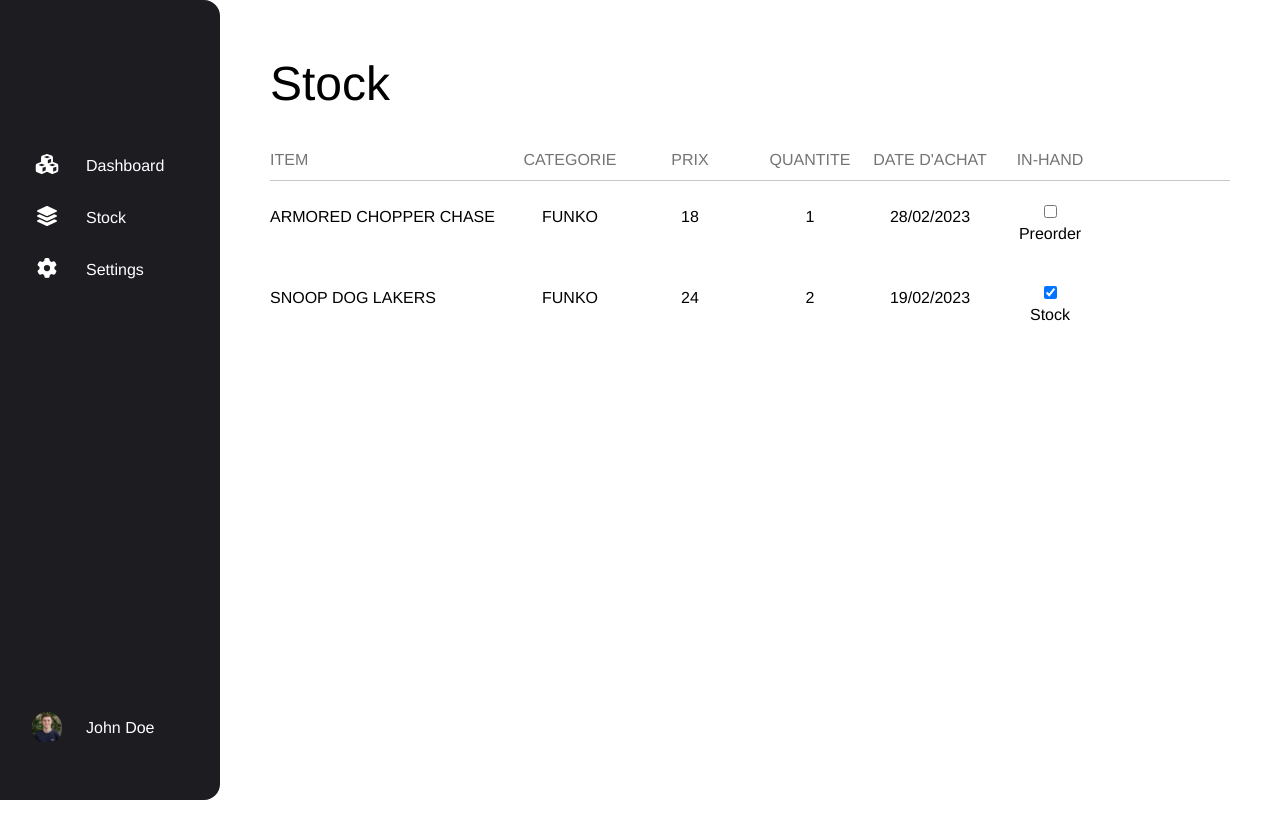
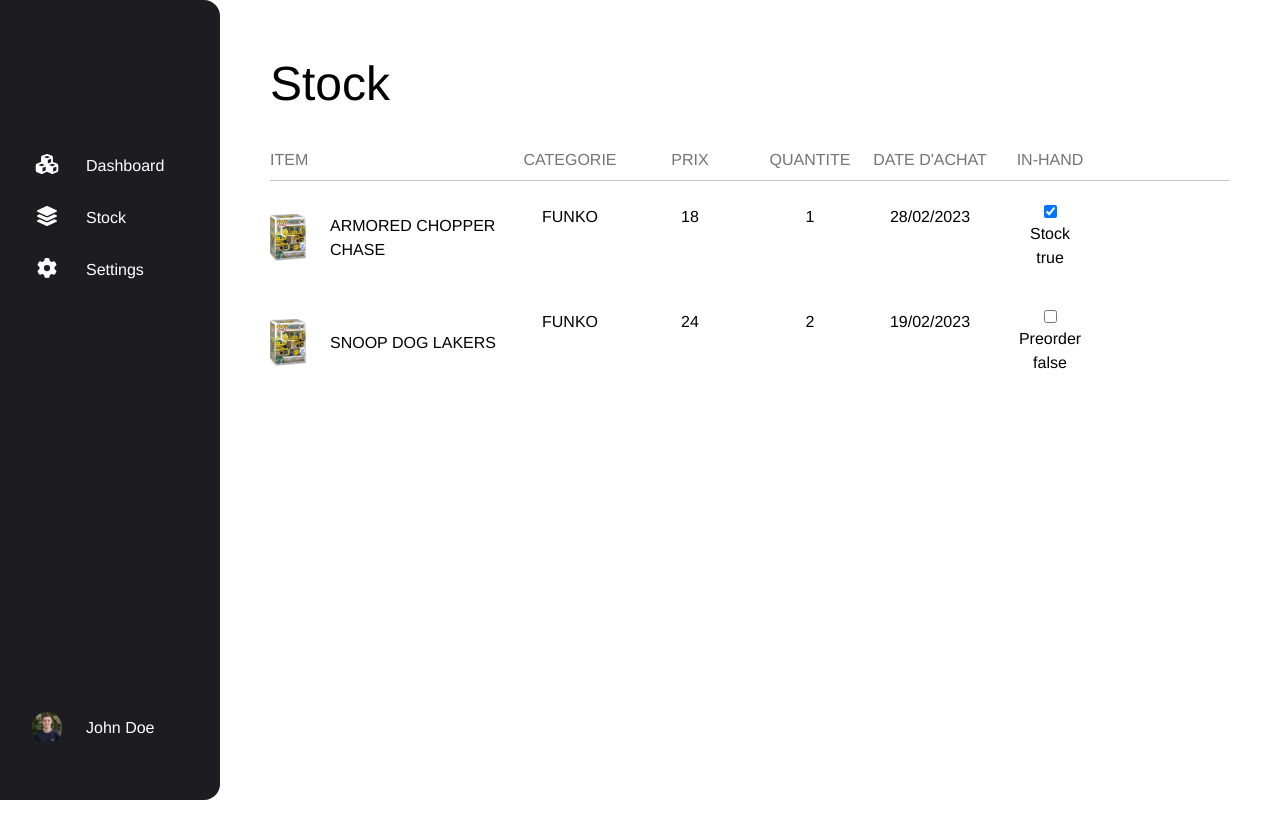
Before and after one commit to kevinrbr/dashboard-wallet-vue, a Vue app: page / in a window 1280 px wide. Shown: the top 838 px of the page. Built offline with nearby package versions, Linux system fonts and the light colour scheme; data requests are answered from the project's data file; a web font is replaced by a local one.

Commit message:
add images and update inhand feat

```diff
--- a/db.json
+++ b/db.json
@@ -2,21 +2,23 @@
   "products": [
     {
       "id": 1,
+      "image": "./images/one-piece-1131-chopper-en-armure-chase-2-1669110369_0x460.webp",
       "name": "Armored Chopper Chase",
       "category": "funko",
       "price": 18,
       "quantity": 1,
       "buyingDate": "28/02/2023",
-      "inHand": false
+      "inHand": true
     },
     {
       "id": 2,
+      "image": "./images/one-piece-1131-chopper-en-armure-chase-2-1669110369_0x460.webp",
       "name": "Snoop Dog Lakers",
       "category": "funko",
       "price": 24,
       "quantity": 2,
       "buyingDate": "19/02/2023",
-      "inHand": true
+      "inHand": false
     }
   ]
 }
--- a/src/shared/data.service.ts
+++ b/src/shared/data.service.ts
@@ -13,6 +13,7 @@ const updateStock = async function (item: IItems) {
     item
   );
   const updatedHero = response.data;
+  console.log(updatedHero);
   return updatedHero;
 };
 
--- a/src/shared/types/items.ts
+++ b/src/shared/types/items.ts
@@ -1,5 +1,6 @@
 export interface IItems {
   id: number;
+  image: string;
   name: string;
   category: string;
   price: number;
--- a/src/views/Stock.vue
+++ b/src/views/Stock.vue
@@ -20,14 +20,18 @@ const items = ref<IItems[]>(await dataService.getStock());
       <span class="text-center">In-Hand</span>
     </div>
     <div v-for="i in items" key="i.id" class="grid mb-10 sm:grid-cols-[2fr_1fr_1fr_1fr_1fr_1fr_1fr]">
-        <p class="font-title uppercase">{{ i.name }}</p>
+        <div class="font-title flex items-center">
+          <img :src="i.image" class="w-[15%]"/>
+          <p class="uppercase ml-6 sm:max-w-[200px]">{{ i.name }}</p>
+        </div>
         <p class="uppercase text-center">{{ i.category }}</p>
         <p class="text-center">{{ i.price }}</p>
         <p class="text-center">{{ i.quantity }}</p>
         <p class="text-center">{{ i.buyingDate }}</p>
         <div class="text-center flex flex-col justify-center items-center">
-          <input type="checkbox" v-model="i.inHand" @input="dataService.updateStock(i)">
+          <input type="checkbox" v-model="i.inHand" @change="dataService.updateStock(i)">
           <label class="mt-1">{{ i.inHand ? "Stock" : "Preorder" }}</label>
+          {{ i.inHand }}
         </div>
     </div>
   </section>
```
Also changed, not shown: public/images/one-piece-1131-chopper-en-armure-chase-2-1669110369_0x460.webp (added).
